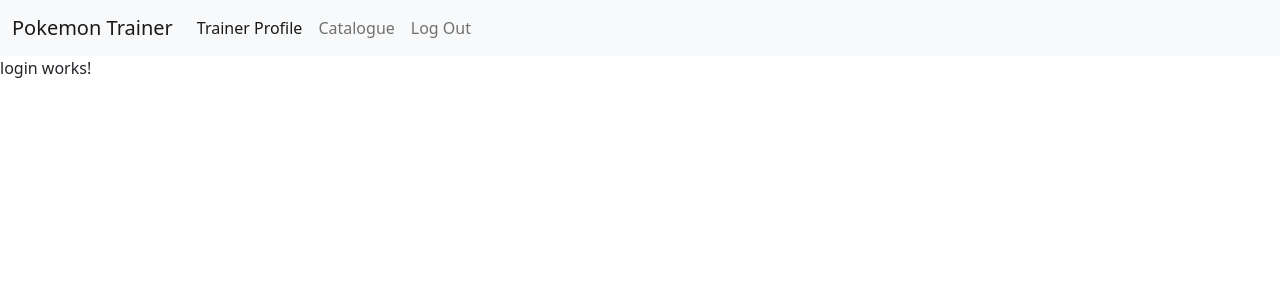
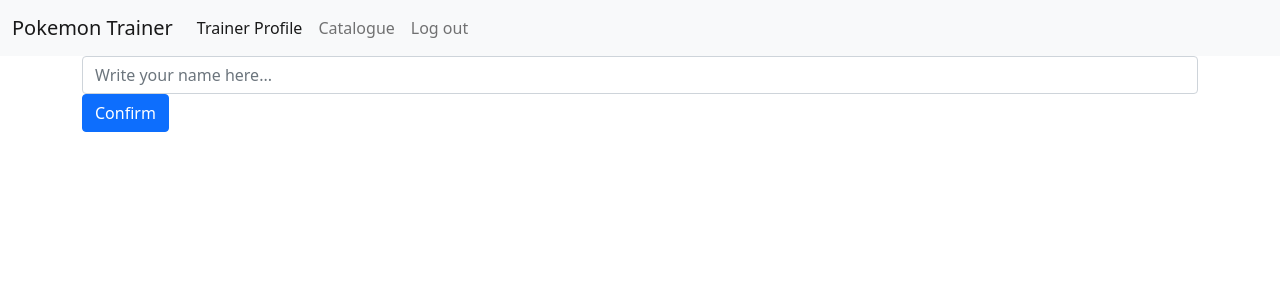
Before and after one commit to MartJohan/angular-assignment, an Angular app: page /login in a window 1280 px wide. Shown: the top 300 px of the page. Built offline with nearby package versions, Linux system fonts and the light colour scheme; sample sign-in values are in the browser's storage.

Commit message:
Added simple observable for being logged in or not

```diff
--- a/package.json
+++ b/package.json
@@ -19,6 +19,7 @@
     "@angular/platform-browser-dynamic": "~12.2.0",
     "@angular/router": "~12.2.0",
     "bootstrap": "^5.1.1",
+    "pokemon-sprites": "github:PokeAPI/sprites",
     "rxjs": "~6.6.0",
     "tslib": "^2.3.0",
     "zone.js": "~0.11.4"
--- a/src/app/app.component.ts
+++ b/src/app/app.component.ts
@@ -1,10 +1,22 @@
-import { Component } from '@angular/core';
+import { Component, OnInit } from '@angular/core';
+import { SharedserviceService } from './sharedservice.service';
 
 @Component({
   selector: 'app-root',
   templateUrl: './app.component.html',
   styleUrls: ['./app.component.css']
 })
-export class AppComponent {
-  title = 'angular-assignment';
+export class AppComponent implements OnInit{
+
+  constructor(private shared : SharedserviceService) {}
+
+  ngOnInit() {
+    if(localStorage.getItem("LoggedIn") === null) { localStorage.setItem("LoggedIn","0") }
+
+    if(localStorage.getItem("LoggedIn") !== "0") {
+      this.shared.changeLoggedIn(true);
+    } else {
+      this.shared.changeLoggedIn(false);
+    }
+  }
 }
--- a/src/app/login/login.component.html
+++ b/src/app/login/login.component.html
@@ -1 +1,6 @@
-<p>login works!</p>
+<div class="container">
+    <div>
+        <input class="form-control" placeholder="Write your name here...">
+        <button class="btn btn-primary" (click)="logIn()">Confirm</button>
+    </div>
+</div>
--- a/src/app/login/login.component.ts
+++ b/src/app/login/login.component.ts
@@ -1,4 +1,5 @@
 import { Component, OnInit } from '@angular/core';
+import { SharedserviceService } from '../sharedservice.service';
 
 @Component({
   selector: 'app-login',
@@ -7,9 +8,17 @@
 })
 export class LoginComponent implements OnInit {
 
-  constructor() { }
+  constructor(private shared : SharedserviceService) {
 
-  ngOnInit(): void {
+   }
+
+  async ngOnInit()  {
+    this.shared.loggedInCurrent.subscribe(value => { console.log(`Logged in value is ${value}`)})
+  }
+
+  logIn() {
+    localStorage.setItem("LoggedIn","1");
+    this.shared.changeLoggedIn(true);
   }
 
 }
--- a/src/app/navbar/navbar.component.html
+++ b/src/app/navbar/navbar.component.html
@@ -9,9 +9,13 @@
           <li class="nav-item">
             <a class="nav-link" routerLink="catalogue">Catalogue</a>
           </li>
-          <li class="nav-item">
-            <a class="nav-link" routerLink="login">Log Out</a>
+          <li class="nav-item" *ngIf="!loggedIn">
+            <a class="nav-link" routerLink="login">Log in</a>
           </li>
+          <li class="nav-item" *ngIf="loggedIn">
+            <a class="nav-link" (click)="logOut()">Log out</a>
+          </li>
+
         </ul>
       </div>
     </div>
--- a/src/app/navbar/navbar.component.ts
+++ b/src/app/navbar/navbar.component.ts
@@ -1,4 +1,5 @@
 import { Component, OnInit } from '@angular/core';
+import { SharedserviceService } from '../sharedservice.service';
 
 @Component({
   selector: 'navbar',
@@ -6,10 +7,16 @@
   styleUrls: ['./navbar.component.css']
 })
 export class NavbarComponent implements OnInit {
+  public loggedIn : boolean = false;
 
-  constructor() { }
+  constructor(private shared : SharedserviceService) { }
 
   ngOnInit(): void {
+    this.shared.loggedInCurrent.subscribe(value => { this.loggedIn = value });
+  }
+
+  logOut() {
+    this.shared.changeLoggedIn(false);
   }
 
 }
--- /dev/null
+++ b/src/app/sharedservice.service.ts
@@ -0,0 +1,20 @@
+import { Injectable } from '@angular/core';
+import { BehaviorSubject } from 'rxjs';
+
+@Injectable({
+  providedIn: 'root'
+})
+export class SharedserviceService {
+    //Whether a user is logged in or not
+    private loggedIn = new BehaviorSubject(false);
+    public loggedInCurrent = this.loggedIn.asObservable();
+
+  constructor() { }
+
+  changeLoggedIn(value : boolean) {
+    if(value) {
+      localStorage.setItem("LoggedIn","1")
+    } else { localStorage.setItem("LoggedIn","0") }
+    this.loggedIn.next(value);
+  }
+}
```
Also changed, not shown: 1 other file (tests, documents, lock files or other folders).
